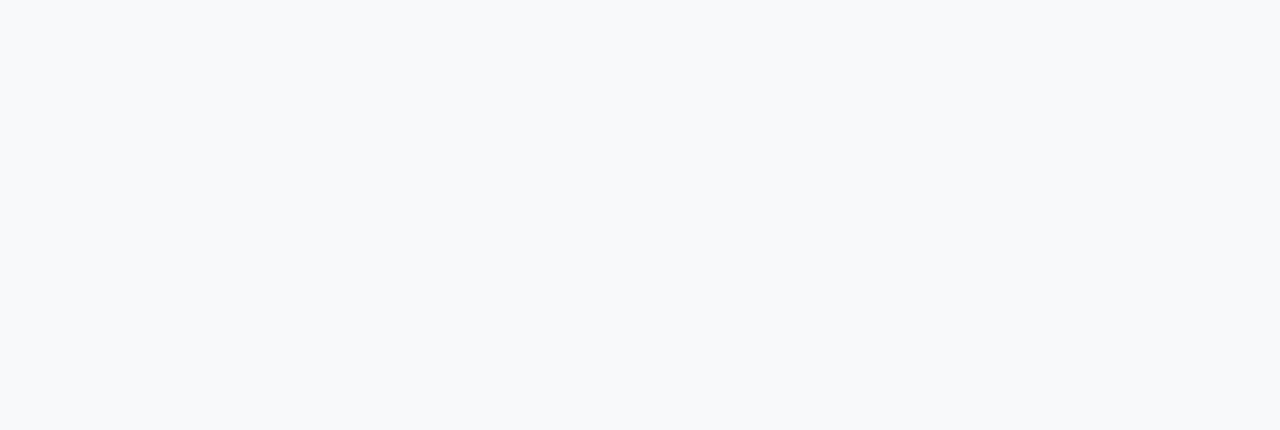
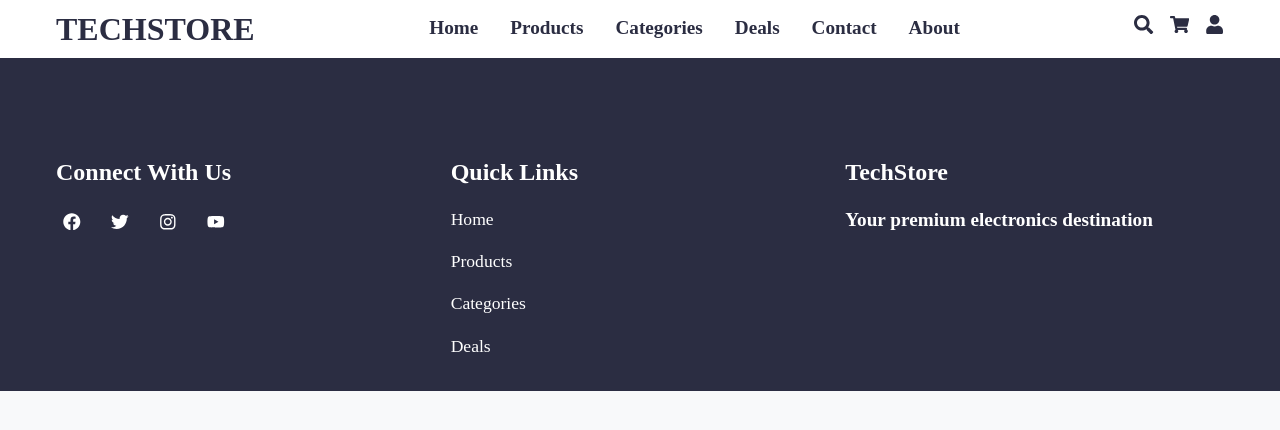
Before and after one commit to mohammadmehdidalvandii/techstore-front-end, a React (Vite) app: page /UserPanel in a window 1280 px wide. Before the commit this address had no page. Shown: the top 430 px of the page. Built offline with nearby package versions, Linux system fonts and the light colour scheme.

Commit message:
create page userPanel

```diff
--- /dev/null
+++ b/src/page/User-panel/User-panel.tsx
@@ -0,0 +1,14 @@
+import Footer from '@components/module/Footer/Footer'
+import Navbar from '@components/module/Navbar/Navbar'
+import React from 'react'
+
+const UserPanel:React.FC = ()=>{
+  return (
+    <>
+    <Navbar/>
+    <Footer/>
+    </>
+  )
+}
+
+export default UserPanel
--- a/src/route.tsx
+++ b/src/route.tsx
@@ -7,6 +7,7 @@ import Register from "@page/Register/Register";
 import About from "@page/About/About";
 import Deals from "@page/Deals/Deals";
 import Categories from "@page/Categories/Categories";
+import UserPanel from "@page/User-panel/User-panel";
 
 const routes = [
     {path:'/' , element:<Home/>},
@@ -18,6 +19,7 @@ const routes = [
     {path:'/About' , element:<About/>},
     {path:'/Deals' , element:<Deals/>},
     {path:'/Categories' , element:<Categories/>},
+    {path:'/UserPanel' , element:<UserPanel/>},
 ]
 
 export default routes
```
